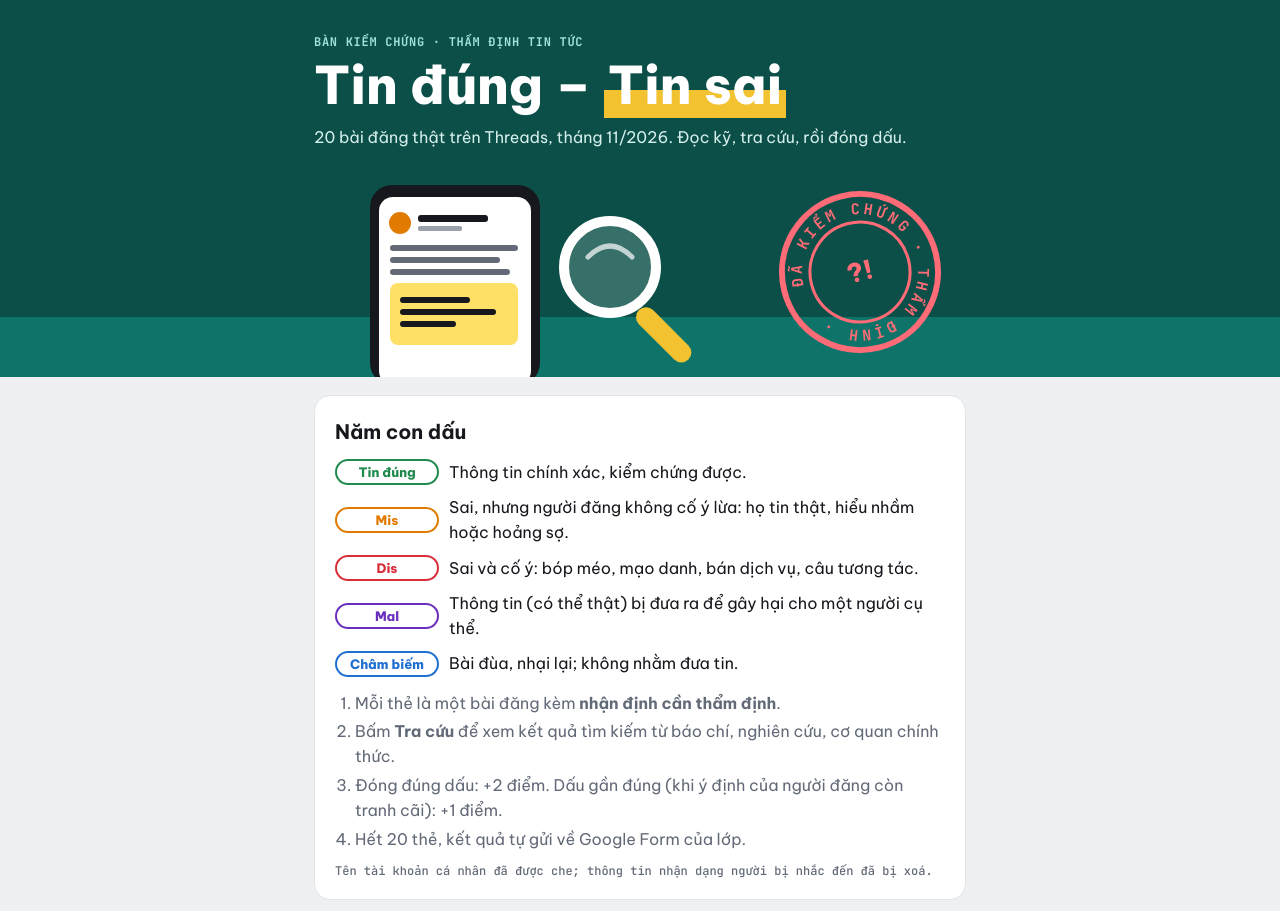
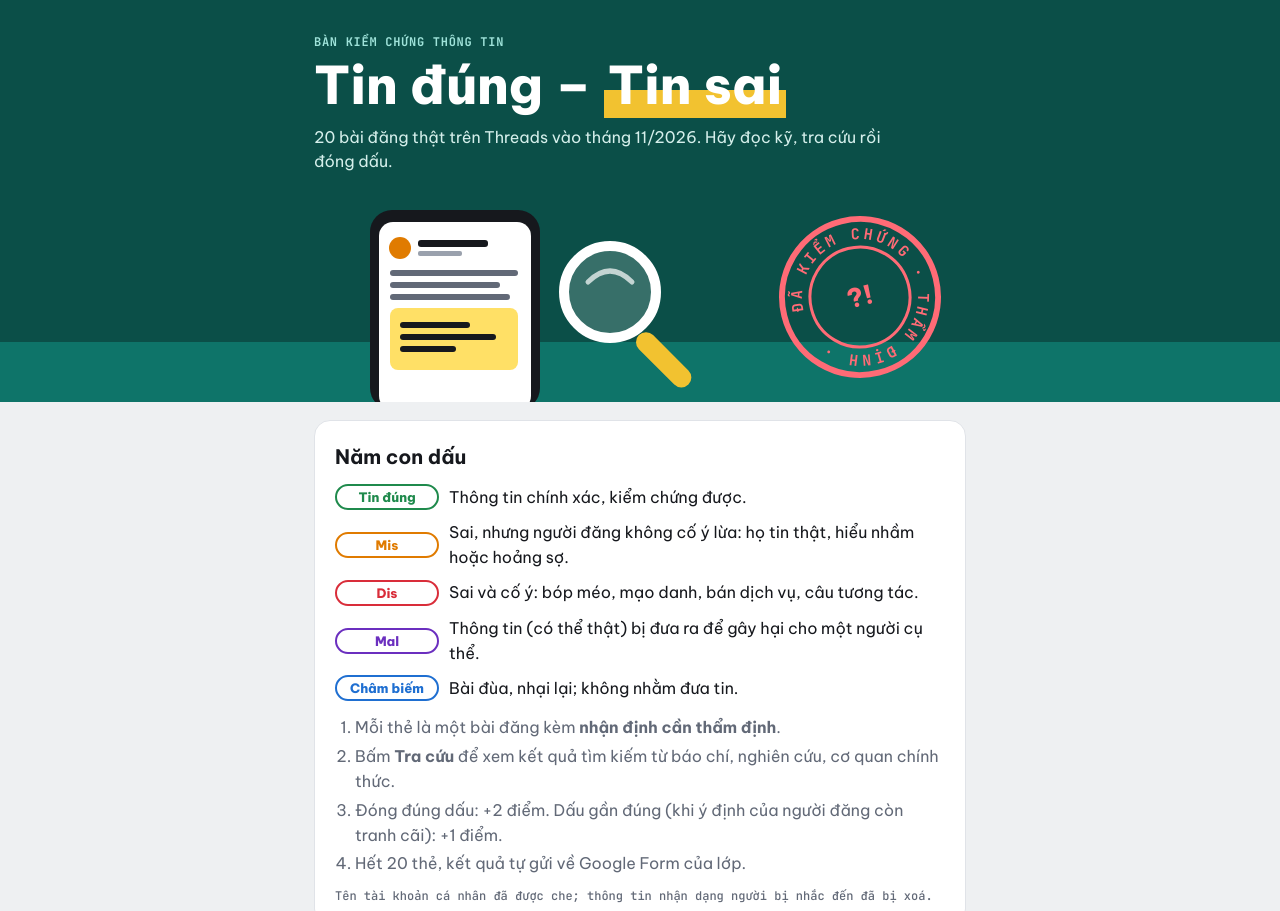
Before and after one commit to thaobich1990-crypto/newsliteracy, a plain HTML site: page tindungtinsai/index.html in a window 1280 px wide. Shown: the top 911 px of the page. Drawn offline with Linux system fonts and the light colour scheme.

Commit message:
Revise header and paragraph text in index.html
Updated the title and description text for clarity.

```diff
--- a/tindungtinsai/index.html
+++ b/tindungtinsai/index.html
@@ -217,9 +217,9 @@ label{display:block;font-weight:700;margin:0 0 6px}
 <section id="start">
  <div class="hero">
   <div class="col">
-   <div class="kick">BÀN KIỂM CHỨNG · THẨM ĐỊNH TIN TỨC</div>
+   <div class="kick">BÀN KIỂM CHỨNG THÔNG TIN</div>
    <h1>Tin đúng – <span>Tin sai</span></h1>
-   <p>20 bài đăng thật trên Threads, tháng 11/2026. Đọc kỹ, tra cứu, rồi đóng dấu.</p>
+   <p>20 bài đăng thật trên Threads vào tháng 11/2026. Hãy đọc kỹ, tra cứu rồi đóng dấu.</p>
   </div>
   <svg viewBox="0 0 680 210" role="img" aria-label="Một bài đăng trên điện thoại được soi bằng kính lúp và đóng dấu đã kiểm chứng">
    <defs><path id="ring" d="M560,105 m-58,0 a58,58 0 1,1 116,0 a58,58 0 1,1 -116,0"/></defs>
```
